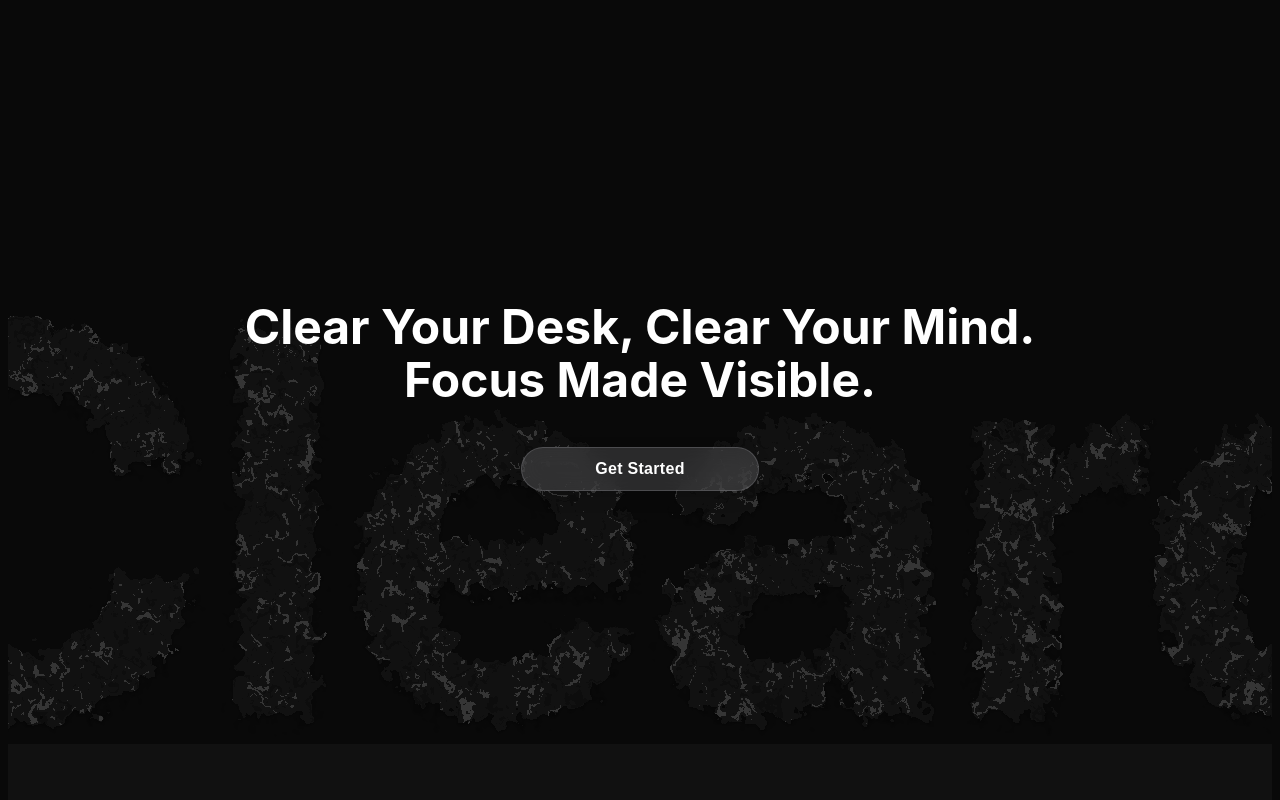
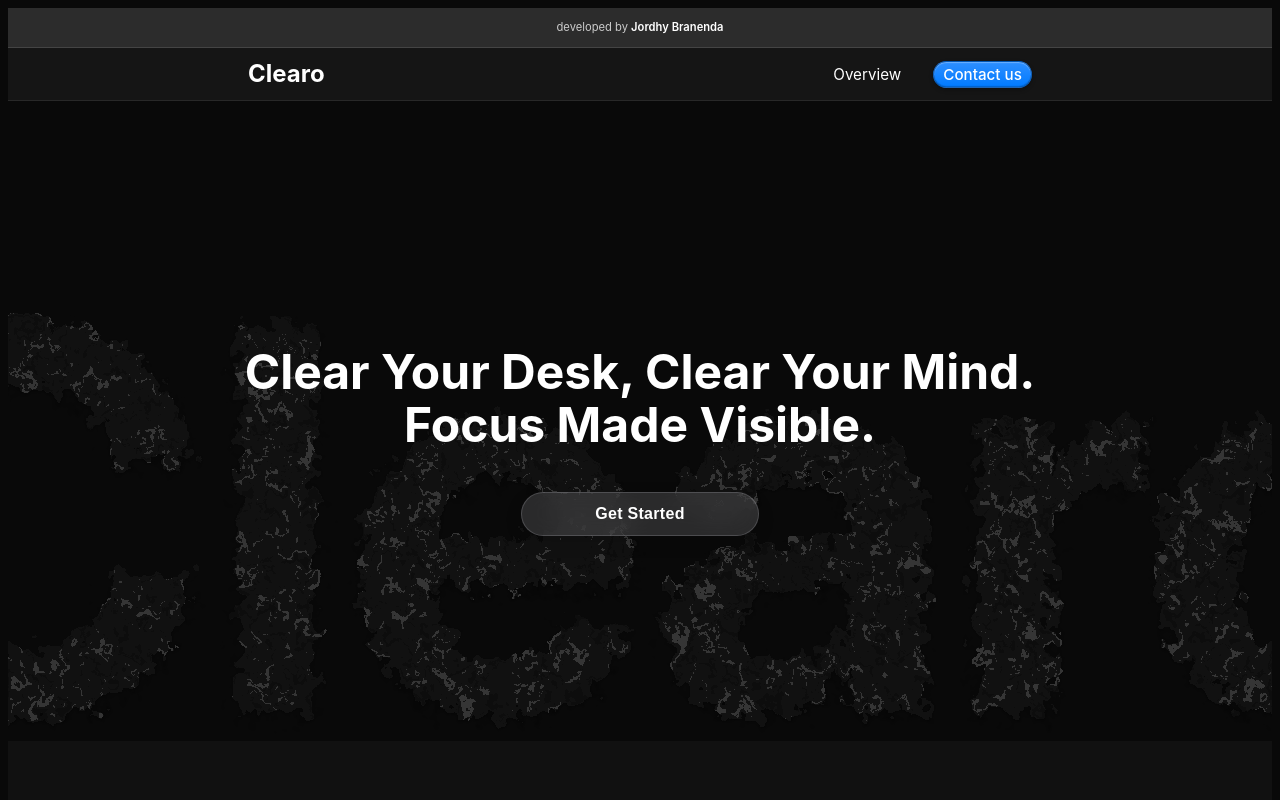
Before and after one commit to ethj0r/Clearo, a React (Vite) app: page / in a window 1280 px wide. Shown: the top 800 px of the page. Built offline with nearby package versions, Linux system fonts and the light colour scheme.

Commit message:
feat: header and navigation bar implementation

```diff
--- a/package.json
+++ b/package.json
@@ -12,7 +12,8 @@
   "dependencies": {
     "react": "^19.1.1",
     "react-dom": "^19.1.1",
-    "react-router-dom": "^7.8.2"
+    "react-router-dom": "^7.8.2",
+    "react-router-hash-link": "^2.4.3"
   },
   "devDependencies": {
     "@eslint/js": "^9.33.0",
--- a/src/App.jsx
+++ b/src/App.jsx
@@ -1,12 +1,16 @@
 import { Routes, Route } from "react-router-dom";
 import Landing from "./pages/landing/Landing";
 import Dashboard from "./pages/dashboard/Dashboard";
+import HeaderNavbar from "./pages/landing/HeaderNavbar";
 
 export default function App() {
   return (
-    <Routes>
-      <Route path="/" element={<Landing />} />
-      <Route path="/dashboard" element={<Dashboard />} />
-    </Routes>
+    <>
+      <HeaderNavbar />
+      <Routes>
+        <Route path="/" element={<Landing />} />
+        <Route path="/dashboard" element={<Dashboard />} />
+      </Routes>
+    </>
   );
 }
--- /dev/null
+++ b/src/pages/landing/HeaderNavbar.css
@@ -0,0 +1,93 @@
+.top-strip {
+  background: #2c2c2c;
+  text-align: center;
+  font-size: 0.7rem;
+  padding: 0.005em 0;
+  border-bottom: 1px solid #444;
+  color: #ccc;
+  transition: transform 0.3s ease;
+}
+
+.top-strip .highlight {
+  font-weight: 600;
+  color: #ffffff;
+}
+
+.main-nav {
+  position: sticky;
+  top: 0;
+  z-index: 1000;
+
+  background: rgba(28, 28, 28, 0.7);
+  backdrop-filter: blur(12px);
+  -webkit-backdrop-filter: blur(12px);
+  border-bottom: 1px solid rgba(255, 255, 255, 0.08);
+  transition: background 0.3s ease, backdrop-filter 0.3s ease;
+}
+
+
+.main-nav .container {
+  max-width: 1200px;
+  margin: 0 auto;
+  display: flex;
+  justify-content: space-between;
+  align-items: center;
+  padding: 0.5em 2em;
+  padding-left: 15em;
+  padding-right: 15em;
+}
+
+.logo {
+  font-size: 1.5rem;
+  font-weight: 700;
+  color: #fff;
+  margin: 0;
+}
+
+.main-nav ul {
+  list-style: none;
+  display: flex;
+  gap: 2rem;
+  margin: 0;
+  padding: 0;
+}
+
+.main-nav a {
+  text-decoration: none;
+  color: #fff;
+  font-size: 0.95rem;
+  transition: opacity 0.2s ease;
+}
+
+.main-nav a:hover {
+  opacity: 0.7;
+}
+
+.btn-primary {
+  background: linear-gradient(to bottom, #2e8fff, #007aff);
+  border-radius: 999px;
+  font-weight: 500;
+  font-size: 0.85rem;
+  padding: 0.2em 0.6em;
+
+  box-shadow: inset 0 1px 1px rgba(255, 255, 255, 0.3),
+              inset 0 -1px 1px rgba(0, 0, 0, 0.2),
+              0 2px 4px rgba(0, 0, 0, 0.3);
+
+  color: #fff;
+  border: 1px solid rgba(0, 0, 0, 0.3);
+
+  transition: all 0.2s ease;
+}
+
+.btn-primary:hover {
+  background: linear-gradient(to bottom, #3a95ff, #0071e3);
+  box-shadow: inset 0 1px 1px rgba(255, 255, 255, 0.35),
+              inset 0 -1px 1px rgba(0, 0, 0, 0.25),
+              0 3px 6px rgba(0, 0, 0, 0.4);
+}
+
+.btn-primary:active {
+  background: linear-gradient(to bottom, #0071e3, #005bb5);
+  box-shadow: inset 0 2px 3px rgba(0, 0, 0, 0.4);
+}
--- /dev/null
+++ b/src/pages/landing/HeaderNavbar.jsx
@@ -0,0 +1,26 @@
+// import { Link } from "react-router-dom";
+import "./HeaderNavbar.css";
+import { HashLink } from "react-router-hash-link";
+
+export default function HeaderNavbar() {
+  return (
+    <>
+      <nav className="top-strip" aria-label="Top strip">
+        <p>
+          developed by <span className="highlight" href="ethjor.vercel.app">Jordhy Branenda</span>
+        </p>
+      </nav>
+
+      <nav className="main-nav" aria-label="Main navigation">
+        <div className="container">
+        <HashLink smooth to="/#"> <h1 className="logo">Clearo</h1></HashLink>
+          <ul>
+            <li><HashLink smooth to="/#overview">Overview</HashLink></li>
+            <li><HashLink smooth to="/#contact-us" className="btn-primary">Contact us</HashLink></li>
+          </ul>
+        </div>
+      </nav>
+    </>
+
+  );
+}
--- a/src/pages/landing/Landing.css
+++ b/src/pages/landing/Landing.css
@@ -1,6 +1,6 @@
 /* HERO SECTION */
 .hero {
-    min-height: 92vh;
+    min-height: 80vh;
     display: flex;
     flex-direction: column;
     align-items: center;
@@ -74,7 +74,11 @@
 
 /* OVERVIEW SECTION */
 .overview {
-    background-color: #111111;
+    background: linear-gradient(
+        to top,
+        #090909 0%,
+        #111111 80%
+    );
     padding-left: 15em;
     padding-right: 15em;
     padding-top: 5em;
--- a/src/pages/landing/Landing.jsx
+++ b/src/pages/landing/Landing.jsx
@@ -1,11 +1,12 @@
 import "../../styles/global.css";
 import "./Landing.css";
+import { HashLink } from 'react-router-hash-link';
 
 export default function Landing() {
   return (
     <>
       {/* Hero Section */}
-      <section className="hero">
+      <section className="hero" id="hero">
         <div className="hero-container">
           <h1 className="hero-title">
             Clear Your Desk, Clear Your Mind.
@@ -17,7 +18,7 @@ export default function Landing() {
       </section>
 
       {/* Overview Section */}
-      <section className="overview">
+      <section className="overview" id="overview">
         <div className="overview-container">
           <h2 className="overview-title">Overview</h2>
           <p className="overview-text">
@@ -65,7 +66,7 @@ export default function Landing() {
       </section>
 
       {/* Contact Section */}
-      <section className="contact-us">
+      <section className="contact-us" id="contact-us">
         <div className="contact-us-container">
           <h2>Contact Us</h2>
           <p>Lorem ipsum</p>
--- a/src/styles/global.css
+++ b/src/styles/global.css
@@ -1,9 +1,3 @@
-/* .layout {
-  max-width: 1200px;
-  margin: 100px auto;
-  padding: 0 0px;
-} */
-
 :root {
   font-family: -apple-system, BlinkMacSystemFont, "SF Pro Text", sans-serif;
   line-height: 1.5;
```
Also changed, not shown: src/pages/landing/Navbar.css (deleted), src/pages/landing/Navbar.jsx (deleted), 1 other file (tests, documents, lock files or other folders).
